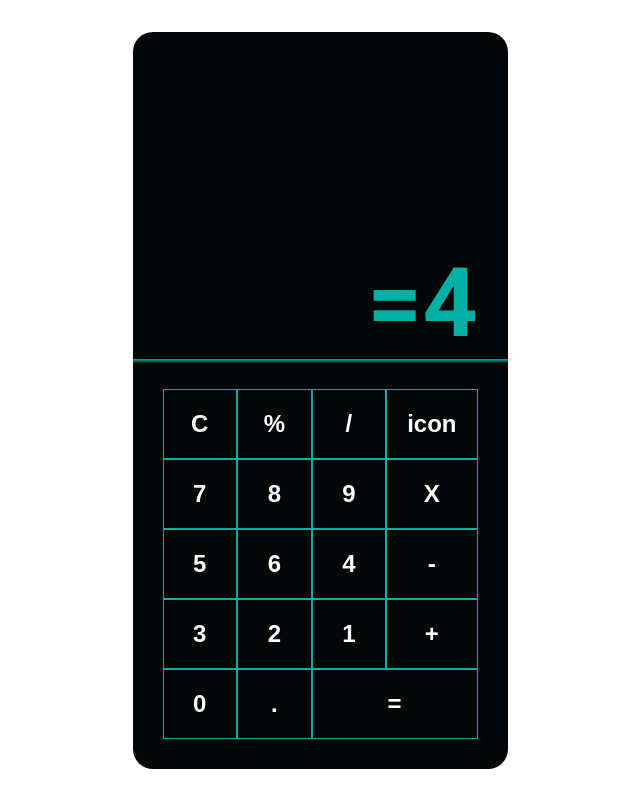
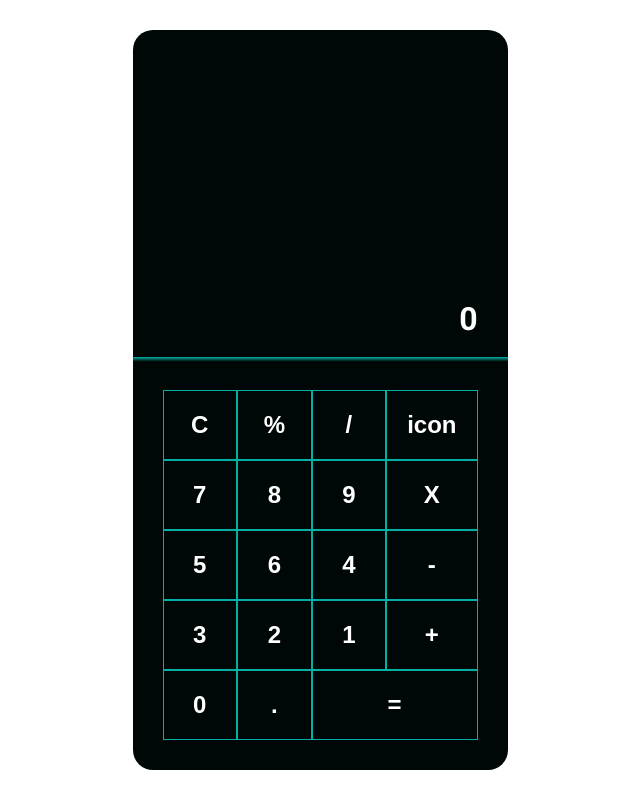
Before and after one commit to sunnatbekweb/calculator, a React (Vite) app: page / in a window 1280 px wide. Shown: the whole page, without its empty margins (320-960 px from the left). Built offline with nearby package versions, Linux system fonts and the light colour scheme.

Commit message:
added calculating function

```diff
--- a/src/App.tsx
+++ b/src/App.tsx
@@ -1,22 +1,40 @@
 import { useState } from "react";
 
 function App() {
-  const [value, setValue] = useState<string | undefined>();
+  const [value, setValue] = useState<string>("");
+  const [result, setResult] = useState<string>("");
 
   const handleClick = (e: React.MouseEvent<HTMLButtonElement>) => {
-    console.log(e.currentTarget.dataset.value);
-    setValue(e.currentTarget.dataset.value);
+    const newValue = e.currentTarget.dataset.value;
+    if (newValue) {
+      setValue((prevValue) => prevValue + newValue);
+    }
+  };
+
+  const calculateResult = () => {
+    try {
+      const evaluatedResult = eval(value.replace("x", "*"));
+      setResult(evaluatedResult.toString());
+    } catch (error) {
+      setResult("Error");
+    }
   };
 
   return (
     <>
       <div className="container">
         <div className="calculator">
-          <h2 className="value">{value}</h2>
-          <h1 className="result">=4</h1>
+          <h2 className="value">{value ? value : '0'}</h2>
+          <h1 className="result">{result && `=${result}`}</h1>
 
           <div className="buttons_wrapper">
-            <button data-value="C" onClick={handleClick}>
+            <button
+              data-value="C"
+              onClick={() => {
+                setValue("");
+                setResult("");
+              }}
+            >
               C
             </button>
             <button data-value="%" onClick={handleClick}>
@@ -25,7 +43,12 @@ function App() {
             <button data-value="/" onClick={handleClick}>
               /
             </button>
-            <button data-value="de onClick={handleClick}l">icon</button>
+            <button
+              data-value="del"
+              onClick={() => setValue(value.slice(0, -1))}
+            >
+              icon
+            </button>
             <button data-value="7" onClick={handleClick}>
               7
             </button>
@@ -68,7 +91,9 @@ function App() {
             <button data-value="." onClick={handleClick}>
               .
             </button>
-            <button className="equal">=</button>
+            <button className="equal" onClick={calculateResult}>
+              =
+            </button>
           </div>
         </div>
       </div>
--- a/src/index.css
+++ b/src/index.css
@@ -26,10 +26,14 @@ button {
 .container .calculator {
   max-width: 375px;
   width: 100%;
+  height: 740px;
   background: #000807;
   border-radius: 20px;
   padding: 175px 30px 30px 30px;
   position: relative;
+  display: flex;
+  flex-direction: column;
+  justify-content: end;
 }
 
 .container .calculator::after {
@@ -58,6 +62,7 @@ h2 {
   font-weight: 700;
   font-size: 96px;
   color: #00b0a4;
+  margin-bottom: 20px;
 }
 
 .container .calculator .buttons_wrapper {
```
